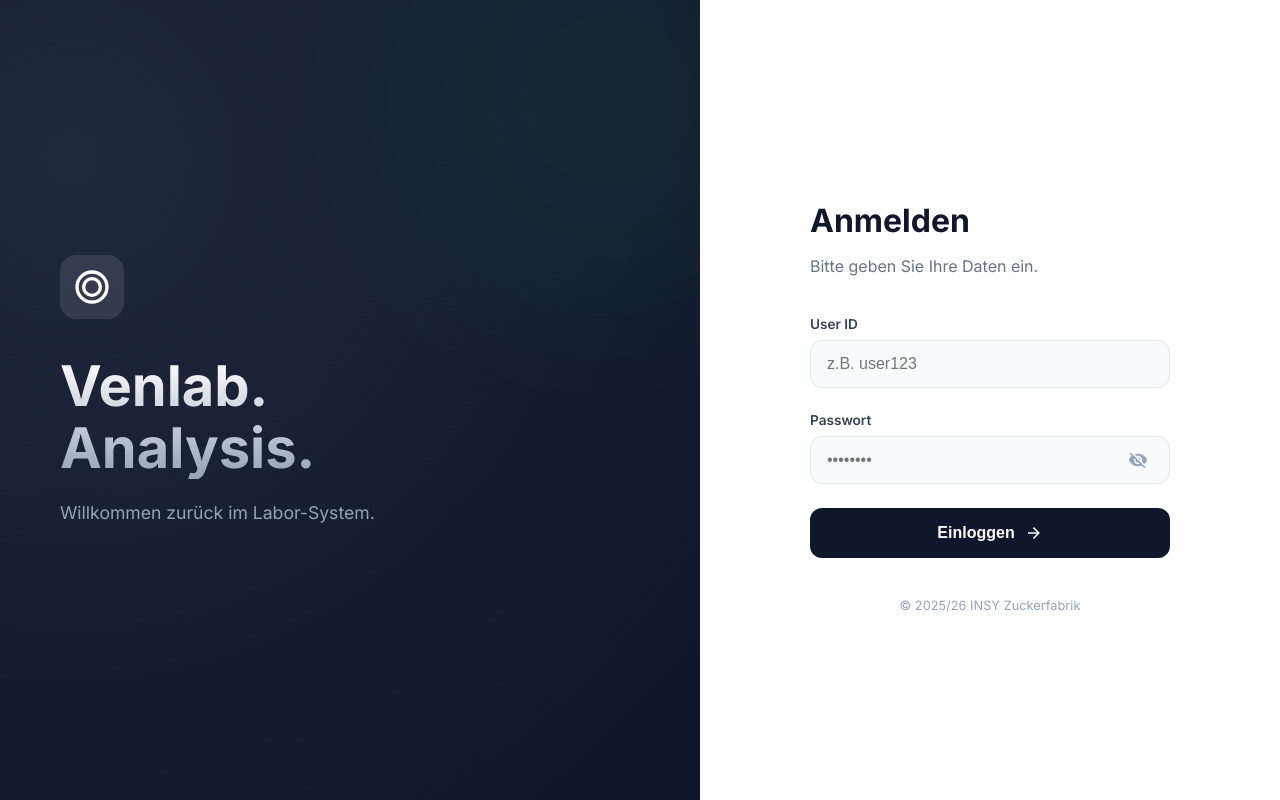
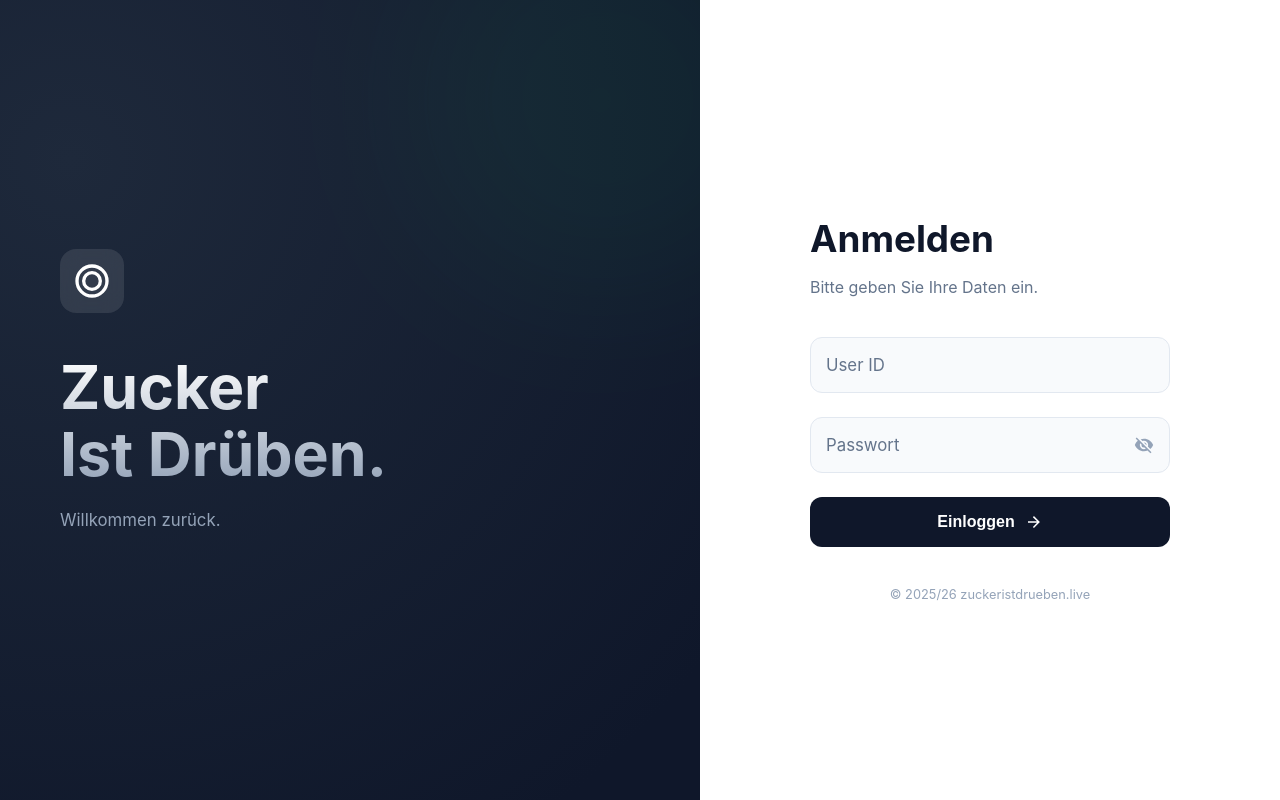
Before and after one commit to mbauerTgm/zuckeristdrueben_insy5-mbauer_mdragne, a Vue app in the folder web/frontend/: page /auth in a window 1280 px wide. Built offline with nearby package versions, Linux system fonts and the light colour scheme.

Commit message:
[EK] improved frontend styling and darkmode errors

```diff
--- a/web/frontend/public/index.html
+++ b/web/frontend/public/index.html
@@ -5,7 +5,7 @@
     <meta name="viewport" content="width=device-width,initial-scale=1.0">
     <meta name="theme-color" content="#0f172a">
     <meta name="description" content="INSY Frontend Anwendung">
-    <link rel="icon" href="./zuckerrueber_logo.ico">
+    <link rel="icon" href="/zuckerrueber_logo.ico?v=2">
     <meta name="viewport" content="width=device-width, initial-scale=1.0">
     <title>zuckeristdrueben.live</title>
   </head>
--- a/web/frontend/src/components/Frontend.vue
+++ b/web/frontend/src/components/Frontend.vue
@@ -467,7 +467,7 @@ export default {
       this.updateUserRole(); // Sicherstellen, dass die Rolle aktuell ist
 
       try {
-        // WICHTIG: credentials: 'include' sorgt dafür, dass das HttpOnly Cookie mitgesendet wird
+        // credentials: 'include' sorgt dafür, dass das HttpOnly Cookie mitgesendet wird
         const response = await fetch(`${API_BASE_URL}/${this.currentSchema.endpoint}`, {
           method: 'GET',
           credentials: 'include'
--- a/web/frontend/src/components/Login_Component.vue
+++ b/web/frontend/src/components/Login_Component.vue
@@ -7,8 +7,8 @@
             <path d="M12,2A10,10 0 0,0 2,12A10,10 0 0,0 12,22A10,10 0 0,0 22,12A10,10 0 0,0 12,2M12,4A8,8 0 0,1 20,12A8,8 0 0,1 12,20A8,8 0 0,1 4,12A8,8 0 0,1 12,4M12,6A6,6 0 0,0 6,12A6,6 0 0,0 12,18A6,6 0 0,0 18,12A6,6 0 0,0 12,6M12,8A4,4 0 0,1 16,12A4,4 0 0,1 12,16A4,4 0 0,1 8,12A4,4 0 0,1 12,8Z" />
           </svg>
         </div>
-        <h1>Venlab.<br>Analysis.</h1>
-        <p>Willkommen zurück im Labor-System.</p>
+        <h1>Zucker<br>Ist Drüben.</h1>
+        <p>Willkommen zurück.</p>
       </div>
       <div class="visual-bg"></div>
     </div>
@@ -28,32 +28,33 @@
             </div>
           </transition>
 
-          <div class="input-group">
-            <label for="username">User ID</label>
+          <div class="floating-group">
             <input
               id="username"
               type="text"
               v-model="userName"
-              placeholder="z.B. user123"
+              placeholder=" "
+              autocomplete="username"
               required
             />
+            <label for="username">User ID</label>
           </div>
 
-          <div class="input-group">
-            <label for="password">Passwort</label>
-            <div class="password-wrapper">
+          <div class="floating-group">
             <input
               id="password"
               :type="showPassword ? 'text' : 'password'"
               v-model="password"
-                placeholder="••••••••"
+              placeholder=" "
+              autocomplete="current-password"
               required
             />
+            <label for="password">Passwort</label>
+
             <button type="button" class="eye-btn" @click="togglePasswordVisibility">
               <svg v-if="showPassword" viewBox="0 0 24 24" width="20" height="20" fill="currentColor"><path d="M12,9A3,3 0 0,0 9,12A3,3 0 0,0 12,15A3,3 0 0,0 15,12A3,3 0 0,0 12,9M12,17A5,5 0 0,1 7,12A5,5 0 0,1 12,7A5,5 0 0,1 17,12A5,5 0 0,1 12,17M12,4.5C7,4.5 2.73,7.61 1,12C2.73,16.39 7,19.5 12,19.5C17,19.5 21.27,16.39 23,12C21.27,7.61 17,4.5 12,4.5Z" /></svg>
               <svg v-else viewBox="0 0 24 24" width="20" height="20" fill="#94a3b8"><path d="M11.83,9L15,12.16C15,12.11 15,12.05 15,12A3,3 0 0,0 12,9C11.94,9 11.89,9 11.83,9M7.53,9.8L9.08,11.35C9.03,11.56 9,11.77 9,12A3,3 0 0,0 12,15C12.22,15 12.44,14.97 12.65,14.92L14.2,16.47C13.53,16.8 12.79,17 12,17A5,5 0 0,1 7,12C7,11.21 7.2,10.47 7.53,9.8M2,4.27L4.28,6.55L4.73,7C3.08,8.3 1.78,10 1,12C2.73,16.39 7,19.5 12,19.5C13.55,19.5 15.03,19.2 16.38,18.66L16.81,19.08L19.73,22L21,20.73L3.27,3M12,7A5,5 0 0,1 17,12C17,12.64 16.87,13.26 16.64,13.82L19.57,16.75C21.07,15.5 22.27,13.86 23,12C21.27,7.61 17,4.5 12,4.5C10.6,4.5 9.27,4.73 8.04,5.16L10.12,7.24C10.7,7.09 11.32,7 12,7Z" /></svg>
             </button>
-            </div>
           </div>
 
           <button type="submit" class="submit-btn">
@@ -62,7 +63,7 @@
           </button>
         </form>
 
-        <p class="footer-text">© 2025/26 INSY Zuckerfabrik</p>
+        <p class="footer-text">© 2025/26 zuckeristdrueben.live</p>
       </div>
     </div>
   </div>
@@ -81,11 +82,13 @@ export default {
       checkLogin: "",
     };
   },
+  mounted() {
+    document.body.classList.remove('dark-theme');
+  },
   methods: {
     async login() {
       this.checkLogin = "";
       try {
-        // withCredentials: true sorgt dafür, dass Cookies angenommen werden
         const response = await axios.post("/api/auth/login", {
           UsersID: this.userName,
           password: this.password,
@@ -97,8 +100,12 @@ export default {
         localStorage.setItem("UsersID", UsersID);
         if(UsersId) localStorage.setItem("UsersId", UsersId);
 
-        // Globale Axios Config für zukünftige Requests setzen
         axios.defaults.withCredentials = true;
+
+        // Wenn der User vorher Darkmode hatte, wieder aktivieren (optional)
+        if (localStorage.getItem('darkMode') === 'true') {
+           document.body.classList.add('dark-theme');
+        }
 
         this.$emit('login-success');
 
@@ -115,19 +122,84 @@ export default {
 </script>
 
 <style scoped>
-/* Google Font Import (Optional, falls nicht global vorhanden) */
-@import url('https://fonts.googleapis.com/css2?family=Inter:wght@400;500;600;700&display=swap');
-
+/* Reset für Login Page */
 .split-screen {
   display: flex;
   height: 100vh;
   width: 100vw;
   font-family: 'Inter', sans-serif;
-  background-color: white;
+  background-color: white; /* Immer Weiß erzwingen */
+  color: #0f172a; /* Dunkle Schrift erzwingen */
   overflow: hidden;
 }
 
-/* --- LINKER BEREICH (VISUAL) --- */
+/* --- Floating Labels CSS --- */
+.floating-group {
+  position: relative;
+  margin-bottom: 24px;
+}
+
+.floating-group input {
+  width: 100%;
+  padding: 16px 16px 12px 16px;
+  font-size: 1.05rem;
+  border: 1px solid #e2e8f0;
+  border-radius: 12px;
+  background-color: #f8fafc;
+  color: #0f172a;
+  outline: none;
+  transition: all 0.2s ease;
+  box-sizing: border-box;
+  height: 56px; /* Feste Höhe */
+}
+
+.floating-group label {
+  position: absolute;
+  top: 50%;
+  left: 16px;
+  transform: translateY(-50%);
+  font-size: 1.05rem;
+  color: #64748b;
+  pointer-events: none; /* Klicks gehen durch */
+  transition: all 0.2s ease;
+  background-color: transparent;
+}
+
+.floating-group input:focus,
+.floating-group input:not(:placeholder-shown) {
+  border-color: #198754;
+  background-color: #fff;
+  padding-top: 24px;
+  padding-bottom: 8px;
+}
+
+/* Label bewegt sich nach oben */
+.floating-group input:focus + label,
+.floating-group input:not(:placeholder-shown) + label {
+  top: 8px;
+  left: 16px;
+  transform: translateY(0);
+  font-size: 0.75rem;
+  font-weight: 600;
+  color: #198754;
+}
+
+/* Eye Button Position */
+.eye-btn {
+  position: absolute;
+  right: 16px;
+  top: 50%;
+  transform: translateY(-50%);
+  background: none;
+  border: none;
+  cursor: pointer;
+  color: #64748b;
+  display: flex;
+  padding: 0;
+  z-index: 5;
+}
+.eye-btn:hover { color: #334155; }
+
 .visual-side {
   flex: 1;
   background-color: #0f172a;
@@ -159,11 +231,7 @@ export default {
   z-index: 2;
 }
 
-.visual-content {
-  position: relative;
-  z-index: 10;
-  max-width: 400px;
-}
+.visual-content { position: relative; z-index: 10; max-width: 400px; }
 
 .logo-circle {
   width: 64px; height: 64px;
@@ -177,151 +245,48 @@ export default {
 }
 
 .visual-content h1 {
-  font-size: 3.5rem;
-  font-weight: 700;
-  line-height: 1.1;
-  margin-bottom: 20px;
+  font-size: 3.8rem; font-weight: 700; line-height: 1.1; margin-bottom: 20px;
   background: -webkit-linear-gradient(#fff, #94a3b8);
   -webkit-background-clip: text;
   -webkit-text-fill-color: transparent;
 }
 
-.visual-content p {
-  color: #94a3b8;
-  font-size: 1.1rem;
-  line-height: 1.6;
-}
+.visual-content p { color: #94a3b8; font-size: 1.05rem; line-height: 1.6; }
 
-/* --- RECHTER BEREICH (FORM) --- */
 .form-side {
   flex: 0 0 500px;
-  display: flex;
-  align-items: center;
-  justify-content: center;
-  background-color: #ffffff;
+  display: flex; align-items: center; justify-content: center;
+  background-color: #ffffff; /* Weiß erzwingen */
   padding: 40px;
 }
 
-.form-container {
-  width: 100%;
-  max-width: 360px;
+.form-container { width: 100%; max-width: 360px; }
+.form-header { margin-bottom: 40px; }
+.form-header h2 { font-size: 2.3rem; font-weight: 700; color: #0f172a; margin-bottom: 10px; }
+.form-header p { color: #64748b; }
+
+.submit-btn {
+  width: 100%; padding: 16px;
+  background-color: #0f172a; color: white;
+  font-weight: 600; font-size: 1rem;
+  border: none; border-radius: 12px;
+  cursor: pointer; display: flex; align-items: center; justify-content: center; gap: 10px;
+  transition: all 0.2s; margin-top: 10px;
+}
+.submit-btn:hover { background-color: #198754; transform: translateY(-1px); }
+
+.error-banner {
+  background-color: #fef2f2; border: 1px solid #fecaca; color: #b91c1c;
+  padding: 12px; border-radius: 8px; margin-bottom: 24px; font-size: 0.9rem;
+  display: flex; align-items: center; gap: 10px;
 }
 
-.form-header {
-  margin-bottom: 40px;
-}
+.footer-text { margin-top: 40px; text-align: center; font-size: 0.8rem; color: #94a3b8; }
 
-.form-header h2 {
-  font-size: 2rem;
-  font-weight: 700;
-  color: #0f172a;
-  margin-bottom: 10px;
-}
-
-.form-header p {
-  color: #64748b;
-}
-
-/* Inputs */
-.input-group {
-  margin-bottom: 24px;
-}
-
-.input-group label {
-  display: block;
-  font-size: 0.85rem;
-  font-weight: 600;
-  color: #334155;
-  margin-bottom: 8px;
-}
-
-.input-group input {
-  width: 100%;
-  padding: 14px 16px;
-  font-size: 1rem;
-  border: 1px solid #e2e8f0;
-  border-radius: 12px;
-  background-color: #f8fafc;
-  transition: all 0.2s ease;
-  color: #0f172a;
-  box-sizing: border-box;
-}
-
-.input-group input:focus {
-  outline: none;
-  border-color: #198754;
-  background-color: #fff;
-  box-shadow: 0 0 0 4px rgba(25, 135, 84, 0.1);
-}
-
-.password-wrapper {
-  position: relative;
-}
-
-.eye-btn {
-  position: absolute;
-  right: 16px;
-  top: 50%;
-  transform: translateY(-50%);
-  background: none;
-  border: none;
-  cursor: pointer;
-  color: #64748b;
-  display: flex;
-}
-
-.eye-btn:hover { color: #334155; }
-
-/* Submit Button */
-.submit-btn {
-  width: 100%;
-  padding: 16px;
-  background-color: #0f172a; /* Dunkler Button wirkt edel */
-  color: white;
-  font-weight: 600;
-  font-size: 1rem;
-  border: none;
-  border-radius: 12px;
-  cursor: pointer;
-  display: flex;
-  align-items: center;
-  justify-content: center;
-  gap: 10px;
-  transition: all 0.2s;
-  margin-top: 10px;
-}
-
-.submit-btn:hover {
-  background-color: #198754;
-  transform: translateY(-1px);
-}
-
-/* Error Banner */
-.error-banner {
-  background-color: #fef2f2;
-  border: 1px solid #fecaca;
-  color: #b91c1c;
-  padding: 12px;
-  border-radius: 8px;
-  margin-bottom: 24px;
-  font-size: 0.9rem;
-  display: flex;
-  align-items: center;
-  gap: 10px;
-}
-
-.footer-text {
-  margin-top: 40px;
-  text-align: center;
-  font-size: 0.8rem;
-  color: #94a3b8;
-}
-
-/* Responsive: Auf Handy untereinander */
 @media (max-width: 900px) {
   .split-screen { flex-direction: column; overflow-y: auto; }
   .visual-side { padding: 40px; min-height: 200px; flex: none; }
-  .visual-content h1 { font-size: 2rem; }
+  .visual-content h1 { font-size: 2.3rem; }
   .logo-circle { width: 48px; height: 48px; margin-bottom: 15px; }
   .form-side { flex: 1; width: 100%; padding: 40px 20px; box-sizing: border-box; }
 }
```
Lines whose indentation alone changed are shown as unchanged.
